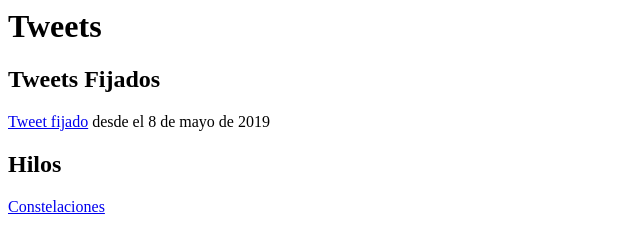
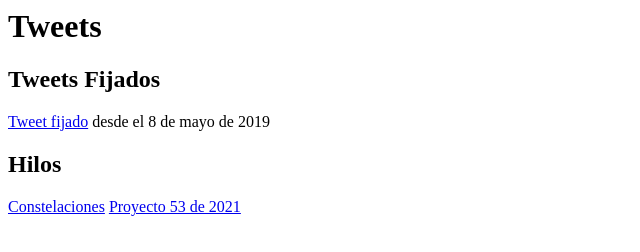
Before and after one commit to mmanzano/mmanzano.github.io, a plain HTML site: page index.html in a window 1280 px wide. Shown: the whole page, without its empty margins (0-640 px from the left). Drawn offline with Linux system fonts and the light colour scheme.

Commit message:
Update index.html

```diff
--- a/index.html
+++ b/index.html
@@ -8,5 +8,6 @@
     <a href="https://twitter.com/mmanzano/status/1125890253124972549">Tweet fijado</a> desde el 8 de mayo de 2019
   <h2>Hilos</h2>
     <a href="https://twitter.com/mmanzano/status/1363599667364311040">Constelaciones</a>
+    <a href="https://twitter.com/mmanzano/status/1363602073821020165">Proyecto 53 de 2021</a>
 </body>
 </html>
```
